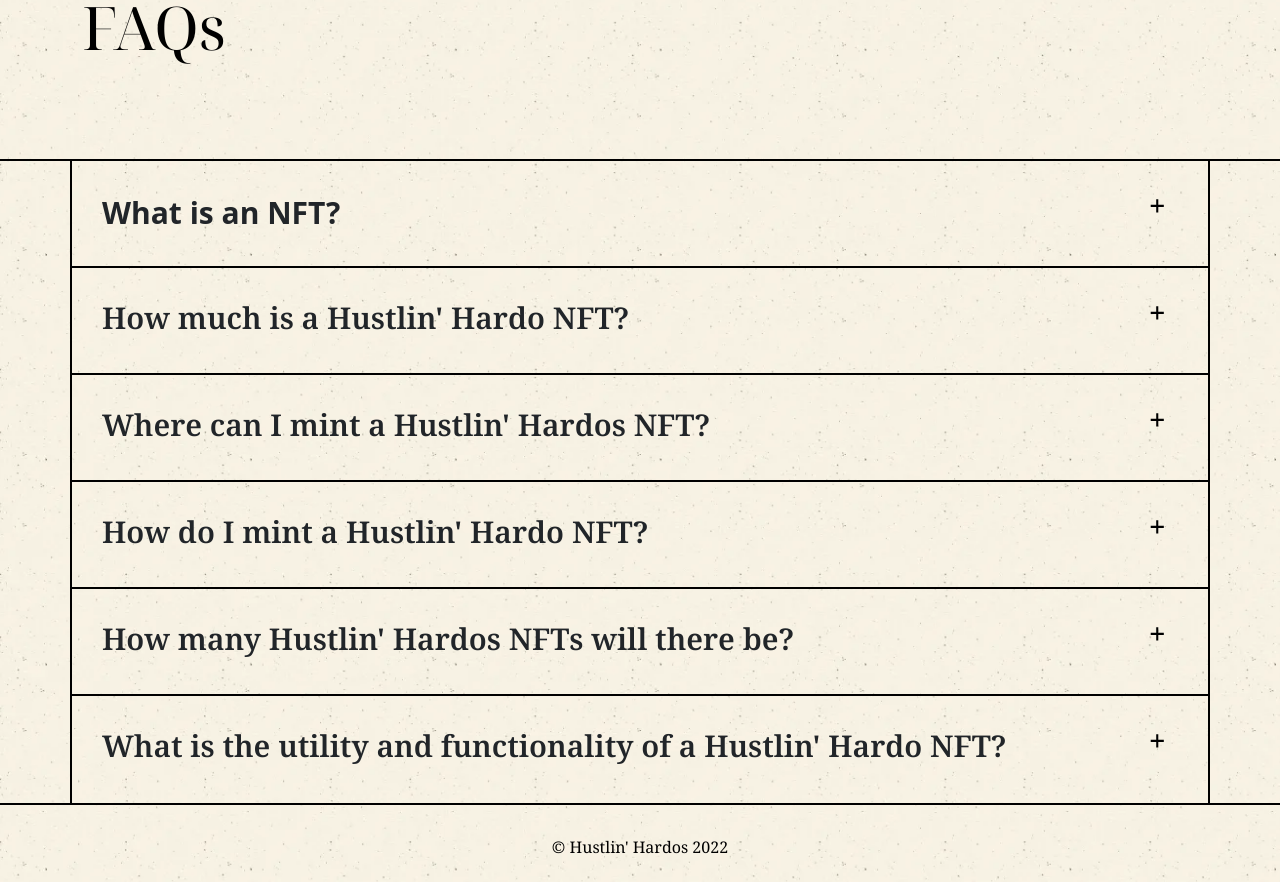
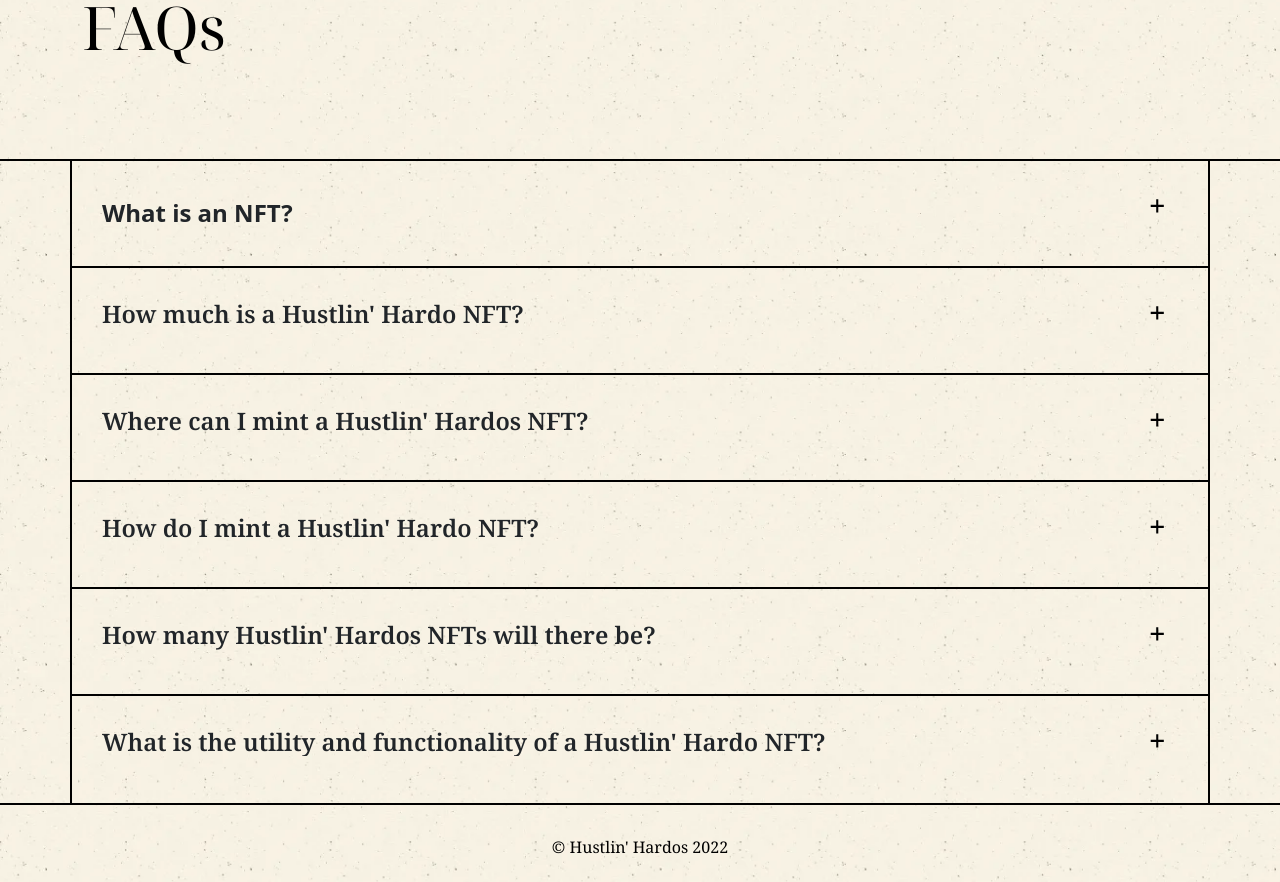
Before and after one commit to Shiv-468/Hustlin-Hardos, a plain HTML site: page index.html in a window 1280 px wide. Shown: the part 6358-7240 px from the top of the page. Drawn offline with nearby package versions, Linux system fonts and the light colour scheme.

Commit message:
change font size

```diff
--- a/assets/css/root.css
+++ b/assets/css/root.css
@@ -164,7 +164,7 @@
         --fs-3xl: 72px;
         --fs-4xl: 60px;
         --fs-5xl: 157px;
-        --ff-accordion: 30px;
+        --ff-accordion: 24px;
     }
 
     .lh_39 {
```
